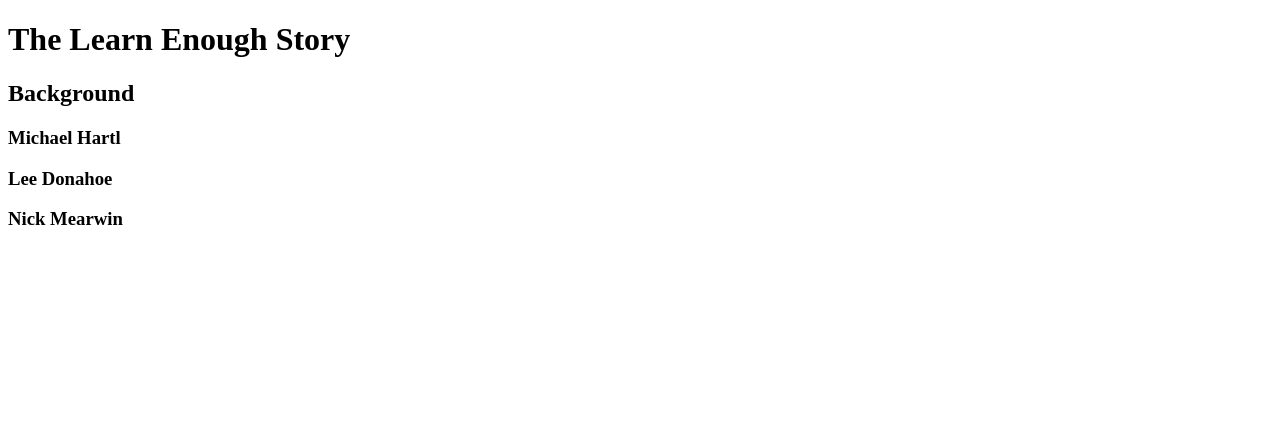
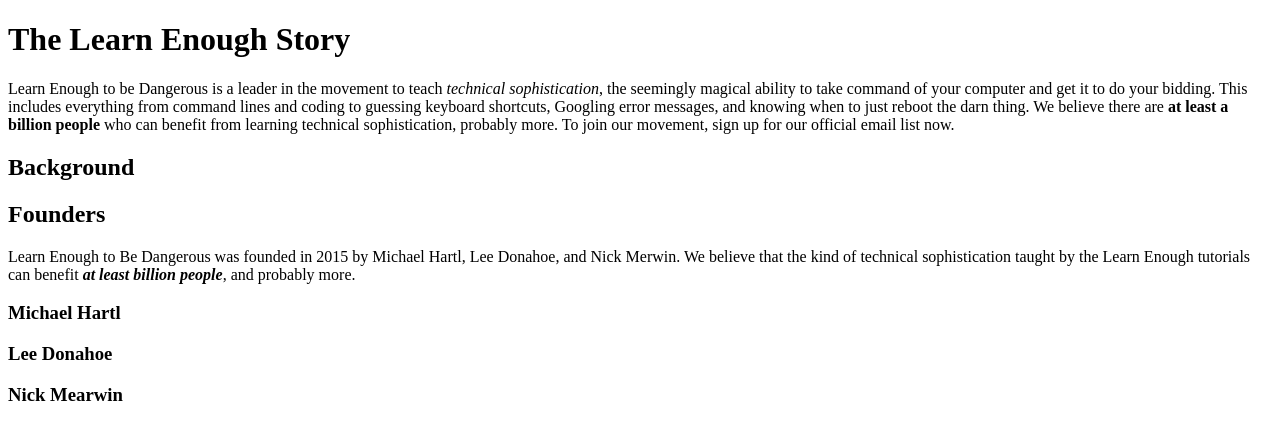
Before and after one commit to IkeCairns/sample_website, a plain HTML site: page index.html in a window 1280 px wide. Drawn offline with Linux system fonts and the light colour scheme.

Commit message:
Add paragraphs

```diff
--- a/index.html
+++ b/index.html
@@ -6,7 +6,15 @@
   </head>
   <body>
     <h1>The Learn Enough Story</h1>
+
+    <p>
+      Learn Enough to be Dangerous is a leader in the movement to teach <em>technical sophistication</em>, the seemingly magical ability to take command of your computer and get it to do your bidding. This includes everything from command lines and coding to guessing keyboard shortcuts, Googling error messages, and knowing when to just reboot the darn thing. We believe there are <strong>at least a billion people</strong> who can benefit from learning technical sophistication, probably more. To join our movement, sign up for our official email list now.
+    </p>
     <h2>Background</h2>
+    <h2>Founders</h2>
+    <p>
+      Learn Enough to Be Dangerous was founded in 2015 by Michael Hartl, Lee Donahoe, and Nick Merwin. We believe that the kind of technical sophistication taught by the Learn Enough tutorials can benefit <strong><em>at least billion people</em></strong>, and probably more.
+    </p>
     <h3>Michael Hartl</h3>
     <h3>Lee Donahoe</h3>
     <h3>Nick Mearwin</h3>
```
